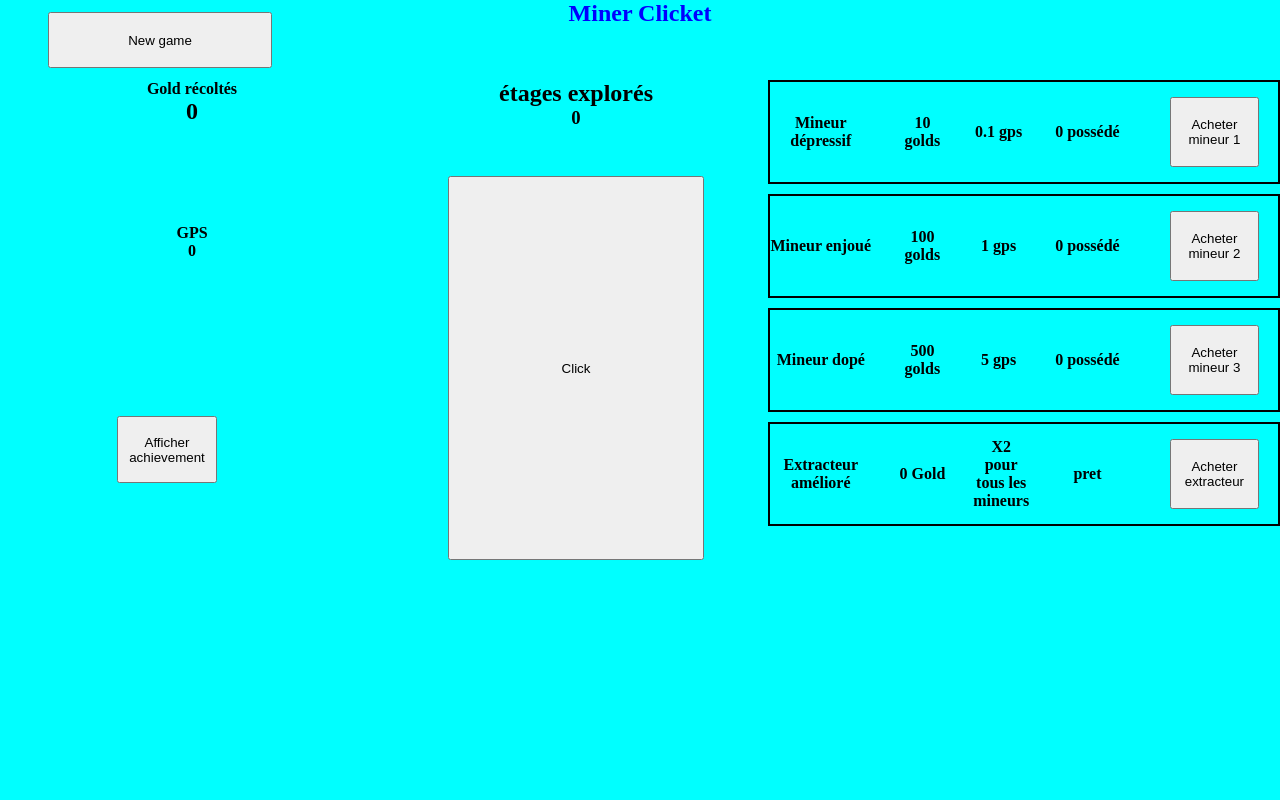
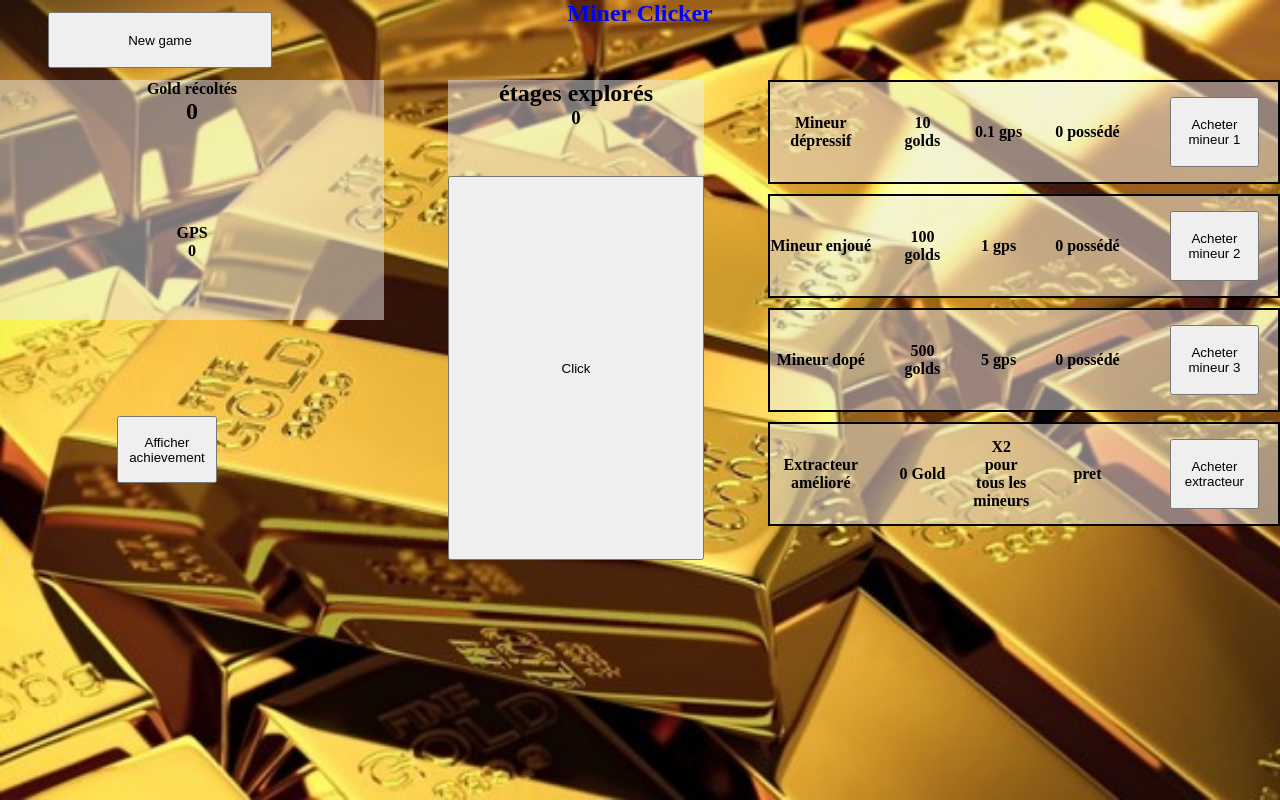
Before and after one commit to jdc2063/Clicker-game, a plain HTML site: page game.html in a window 1280 px wide. Drawn offline with Linux system fonts and the light colour scheme.

Commit message:
ajout fond

```diff
--- a/css/style.css
+++ b/css/style.css
@@ -8,9 +8,10 @@ html, body {
 }
 
 body {
-    background-color: aqua;
+    background: url(../img/gold.png) no-repeat;
+    background-size: cover;
     display: grid;
-    grid-template-rows: 10% 60% 30%;;
+    grid-template-rows: 10% 60% 30%;
     width: 100%;
     height: 100%;
     overflow: hidden;
@@ -115,6 +116,7 @@ stage {
     grid-template-columns: 20% 5% 10% 5% 10% 5% 15% 5% 25%;
     margin-bottom: 10px;
     border: 2px solid black;
+    background: rgb(236, 235, 235, 0.5);
 }
 
 .name {
@@ -147,3 +149,15 @@ stage {
     height: 70%;
     margin: auto;
 }
+
+#gold {
+    background: rgb(236, 235, 235, 0.5);
+}
+
+#gps {
+    background: rgb(236, 235, 235, 0.5);
+}
+
+stage {
+    background: rgb(236, 235, 235, 0.5);
+}
--- a/game.html
+++ b/game.html
@@ -8,7 +8,7 @@
     <body>
         <header>
             <button id="new_game" class="button" onclick="new_game()">New game</button>
-            <section id="title"><h1>Miner Clicket</h1></section>
+            <section id="title"><h1>Miner Clicker</h1></section>
             <achievement>
                 <h2 id="name_ach"></h2>
             </achievement>
--- a/js/script.js
+++ b/js/script.js
@@ -227,6 +227,7 @@ function affichall() {
             if (achievement[i].activate == 1) {
                 var select = document.querySelector("liste");
                 var test = document.createElement("div");
+                test.style.background="#ccc";
                 test.className= "group";
                 select.appendChild(test);
 
```
Also changed, not shown: img/gold.png (added).
